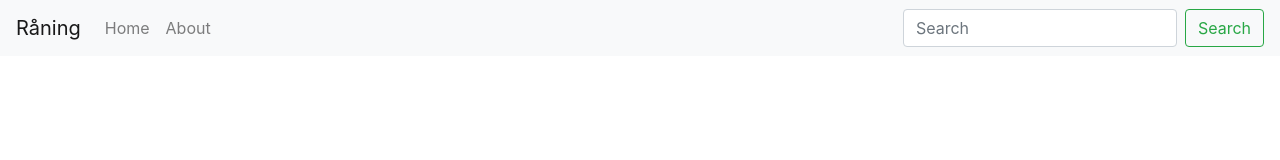
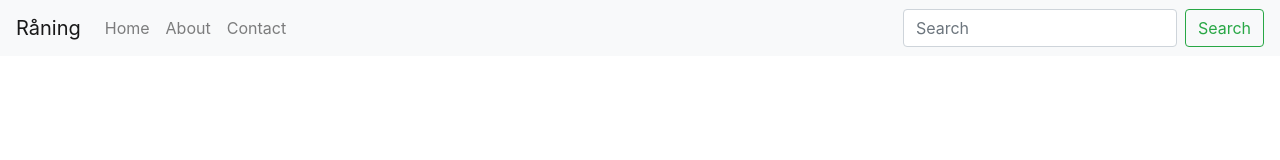
Before and after one commit to erlenlo/gh-actions-demo, a React (Create React App) app: page / in a window 1280 px wide. Shown: the top 160 px of the page. Built offline with nearby package versions, Linux system fonts and the light colour scheme.

Commit message:
Added contact page

```diff
--- a/src/components/Navigation/Navigation.tsx
+++ b/src/components/Navigation/Navigation.tsx
@@ -10,7 +10,7 @@ const Navigation: React.FC<{}> = () => {
         <Nav className="mr-auto">
           <Nav.Link href="/">Home</Nav.Link>
           <Nav.Link href="/about">About</Nav.Link>
-          {/* <Nav.Link href="/contact">Contact</Nav.Link> */}
+          <Nav.Link href="/contact">Contact</Nav.Link>
         </Nav>
         <Form inline>
           <FormControl type="text" placeholder="Search" className="mr-sm-2" />
--- a/src/routes.tsx
+++ b/src/routes.tsx
@@ -3,12 +3,12 @@ import { Switch } from 'react-router';
 import { Route } from 'react-router';
 import HomePage from './components/Home/HomePage';
 import AboutPage from './components/About/AboutPage';
-// import ContactPage from './components/Contact/ContactPage';
+import ContactPage from './components/Contact/ContactPage';
 
 export default (
   <Switch>
     <Route exact path="/" component={HomePage} />
     <Route exact path="/about" component={AboutPage} />
-    {/* <Route exact path="/contact" component={ContactPage} /> */}
+    <Route exact path="/contact" component={ContactPage} />
   </Switch>
 );
```
